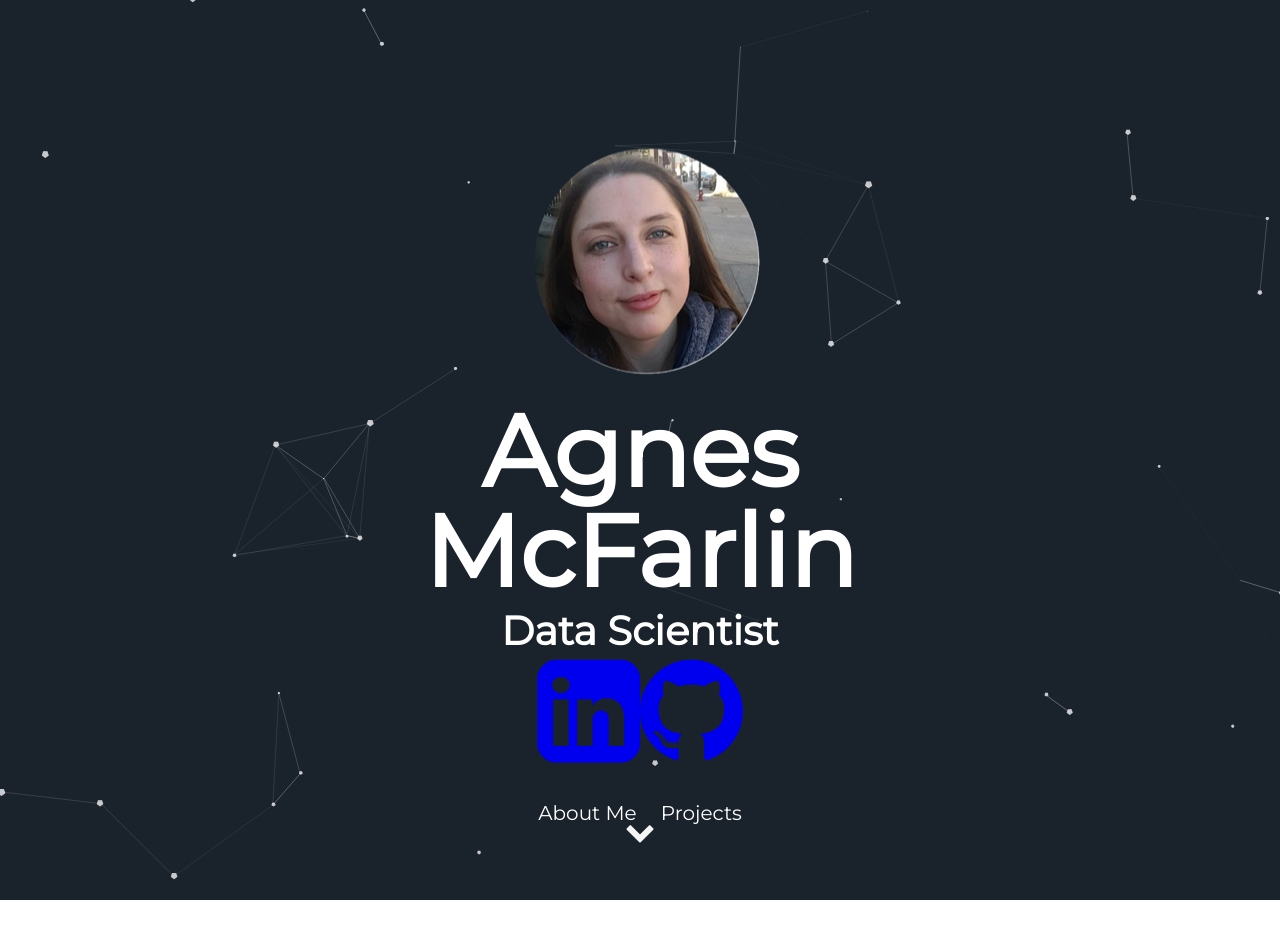
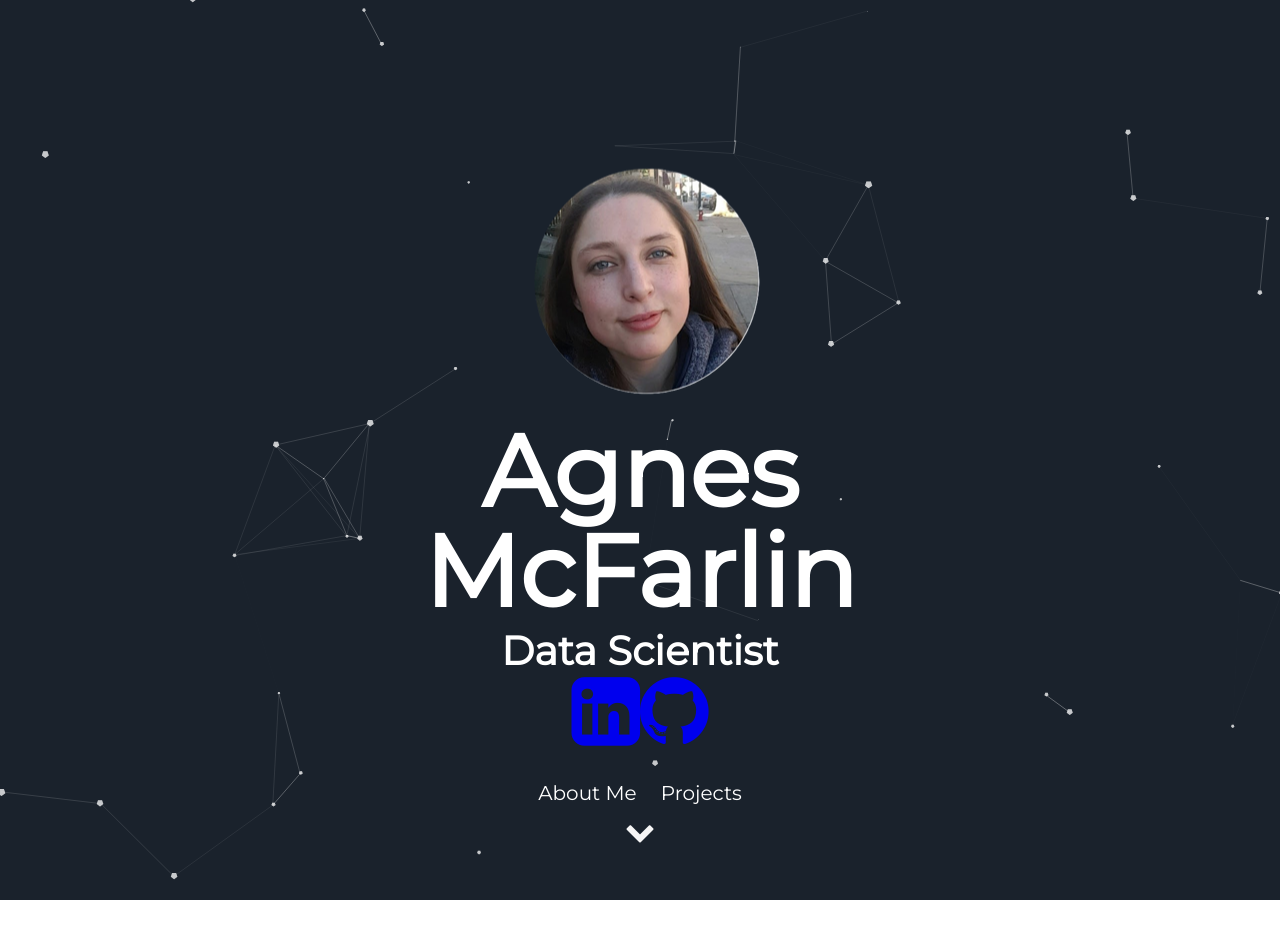
Before and after one commit to oohtmeel1/oohtmeel1.github.io, a Jekyll site: the page built from index.html, in a window 1280 px wide. Shown: the top 952 px of the page. Built offline with Jekyll 4.4.1, drawn with Linux system fonts in a browser that asks for light colours.

Commit message:
Update header.html

```diff
--- a/_includes/header.html
+++ b/_includes/header.html
@@ -7,9 +7,9 @@
         <span class="site-description">{{site.user_title}}</span>
 
       <div class="header-icons">
-        <a aria-label="https://www.linkedin.com/in/agnes-mcfarlin/" target="_blank" href="https://www.linkedin.com/in/agnes-mcfarlin/"><i class="fa fa-linkedin-square fa-3x" aria-hidden="true"></i></a>
+        <a aria-label="https://www.linkedin.com/in/agnes-mcfarlin/" target="_blank" href="https://www.linkedin.com/in/agnes-mcfarlin/"><i class="fa fa-linkedin-square fa-2x" aria-hidden="true"></i></a>
 
-        <a aria-label="https://github.com/oohtmeel1" target="_blank" href="https://github.com/oohtmeel1"><i class="fa fa-github fa-3x" aria-hidden="true" ></i></a>
+        <a aria-label="https://github.com/oohtmeel1" target="_blank" href="https://github.com/oohtmeel1"><i class="fa fa-github fa-2x" aria-hidden="true" ></i></a>
       </div>
 	  </h1>
       <div class="header-links">
```
